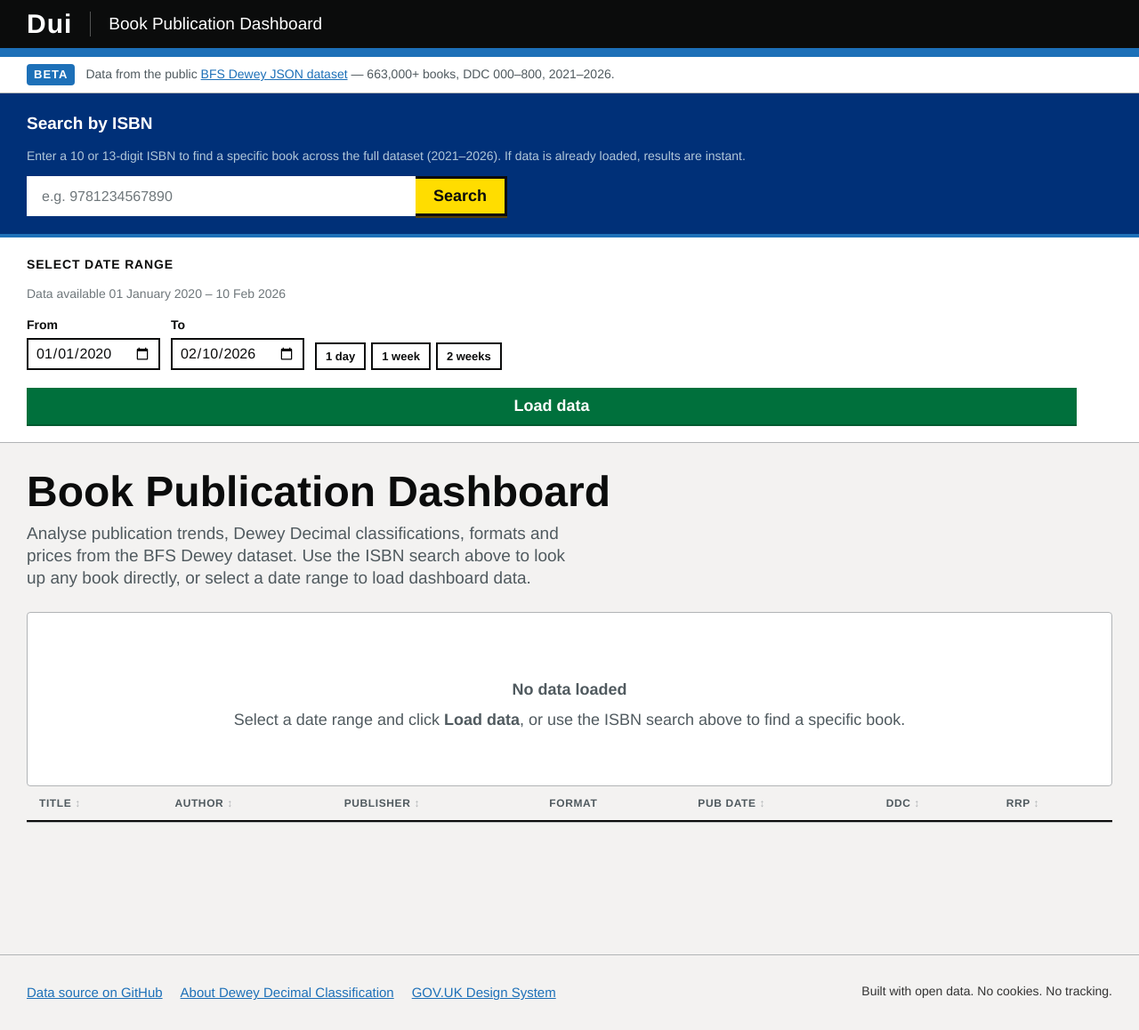
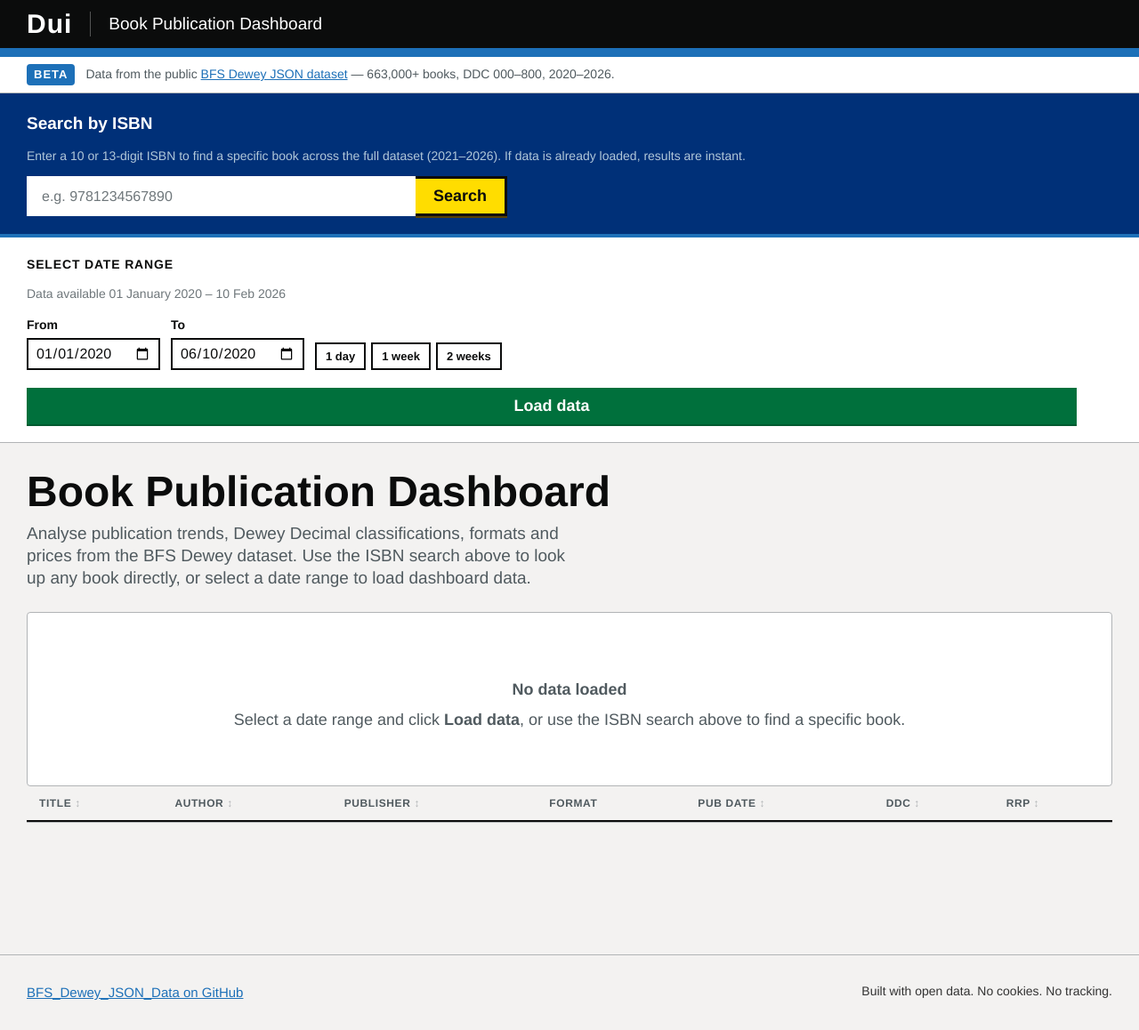
Before and after one commit to Pi-0r-Tau/BFS-Dewey-Dashboard, a plain HTML site: page index.html in a window 1280 px wide. Shown: the whole page at 89% size. Drawn offline with nearby package versions, Linux system fonts and the light colour scheme.

Commit message:
Quality of life

```diff
--- a/index.html
+++ b/index.html
@@ -33,7 +33,7 @@
     <span class="govuk-phase-banner__text">
       Data from the public
       <a href="https://github.com/Pi-0r-Tau/BFS_Dewey_JSON_Data" target="_blank" rel="noopener noreferrer">BFS Dewey JSON dataset</a>
-      — 663,000+ books, DDC 000–800, 2021–2026.
+      — 663,000+ books, DDC 000–800, 2020–2026.
     </span>
   </div>
 </div>
@@ -100,7 +100,7 @@
           </div>
           <div class="controls-date-field">
             <label class="govuk-label" for="date-to">To</label>
-            <input class="govuk-input" type="date" id="date-to" value="2026-02-10" min="2020-01-01" max="2026-02-10">
+            <input class="govuk-input" type="date" id="date-to" value="2020-06-10" min="2020-01-01" max="2026-02-10">
           </div>
           <div class="controls-quick" role="group" aria-label="Quick date shortcuts">
             <button class="govuk-button--secondary" onclick="setQuick(1)">1 day</button>
@@ -228,9 +228,7 @@
 <footer class="govuk-footer" role="contentinfo">
   <div class="govuk-footer__inner">
     <ul class="govuk-footer__links" aria-label="Footer links">
-      <li><a class="govuk-footer__link" href="https://github.com/Pi-0r-Tau/BFS_Dewey_JSON_Data" target="_blank" rel="noopener noreferrer">Data source on GitHub</a></li>
-      <li><a class="govuk-footer__link" href="https://www.dewey.info/" target="_blank" rel="noopener noreferrer">About Dewey Decimal Classification</a></li>
-      <li><a class="govuk-footer__link" href="https://design-system.service.gov.uk/" target="_blank" rel="noopener noreferrer">GOV.UK Design System</a></li>
+      <li><a class="govuk-footer__link" href="https://github.com/Pi-0r-Tau/BFS_Dewey_JSON_Data" target="_blank" rel="noopener noreferrer">BFS_Dewey_JSON_Data on GitHub</a></li>
     </ul>
     <p class="govuk-footer__meta">Built with open data. No cookies. No tracking.</p>
   </div>
```
